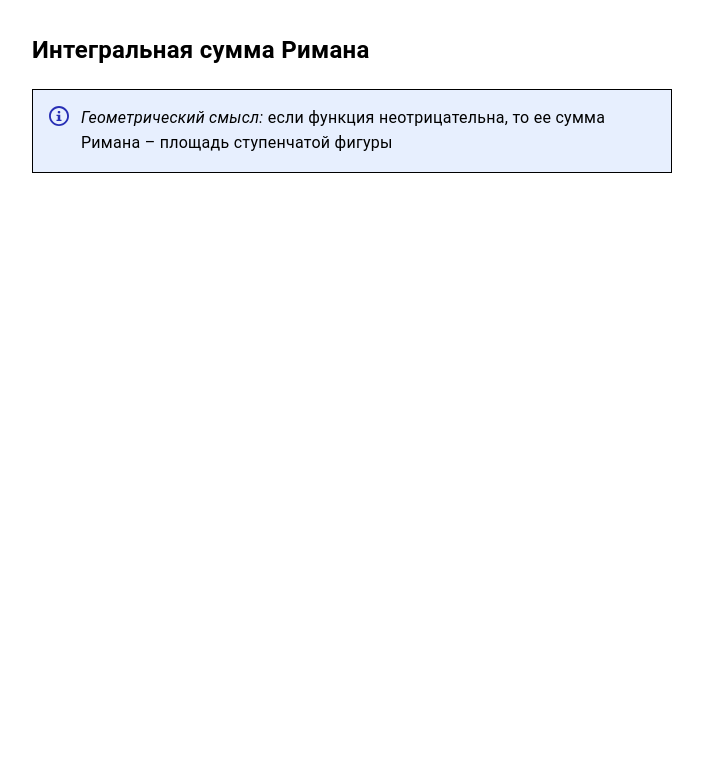
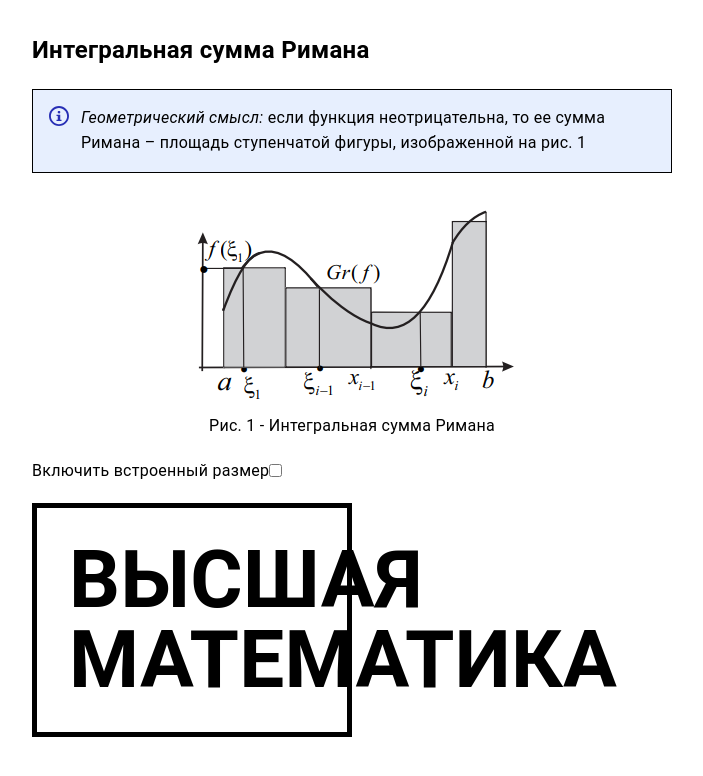
Before and after one commit to InGodWeTrustt/Training-HTML-CSS-JS, a website: page index.html in a window 1280 px wide. Shown: the whole page, without its empty margins (288-991 px from the left). Drawn offline with Linux system fonts and the light colour scheme; files whose address does not match are found by name.

Commit message:
Updated some files

```diff
--- a/css/style.css
+++ b/css/style.css
@@ -18,8 +18,8 @@ body {
     font-family: "Roboto", Arial, Helvetica, sans-serif;
 }
 
-h1 {
-    margin-bottom: 20px;
+.flow > * + * {
+    margin-top: 20px;
 }
 
 .wrapper{
@@ -48,3 +48,36 @@ h1 {
     left: 1rem;
     top: 1rem;
 }
+
+
+.awesome {
+    text-transform: uppercase;
+    font-size: 5rem;
+    font-weight: 700;
+    line-height: 1;
+    border: 5px solid;
+    padding: 2rem;
+    width: 320px;
+  }
+
+  .awesome[data-sizing="intrinsic"] {
+    width: min-content;
+  }
+
+  .awesome {
+    --flow-space: 2rem;
+  }
+
+
+  .toggle{
+    display: inline-flex;
+    align-items: center;
+    position: relative;
+  }
+
+
+  .img_wrapper{
+    display: flex;
+    flex-direction: column;
+    align-items: center;
+  }
--- a/index.html
+++ b/index.html
@@ -15,10 +15,21 @@
         <article class="flow">
             <h1>Интегральная сумма Римана</h1>
             <figure class="callout">
-                <p><em>Геометрический смысл: </em> если
+                <p><em>Геометрический смысл:</em> если
                     функция неотрицательна, то ее сумма Римана – площадь ступенчатой
-                    фигуры</p>
+                    фигуры, изображенной на рис. 1
+                </p>
             </figure>
+            <div class="img_wrapper">
+                <img src="./img/Riemann integral sum.png" alt="Интегральная сумма римана">
+                <span>Рис. 1 - Интегральная сумма Римана</span>
+            </div>
+            <!-- Switch-->
+            <label class="toggle" for="intrinsic-switch">
+                <span class="toggle__label">Включить встроенный размер</span>
+                <input type="checkbox" role="switch" id="intrinsic-switch">
+            </label>
+            <p class="awesome" data-element="awesome">Высшая математика</p>
         </article>
     </div>
 </body>
--- a/index.js
+++ b/index.js
@@ -0,0 +1,8 @@
+const awesome = document.querySelector('[data-element="awesome"]');
+const intrinsicSwitch = document.getElementById('intrinsic-switch');
+
+const changeSize = () => {
+    awesome.setAttribute('data-sizing', intrinsicSwitch.checked ? 'intrinsic' : 'extrinsic' )
+}
+
+intrinsicSwitch.addEventListener('change', changeSize)
```
Also changed, not shown: img/Riemann integral sum.png (added).
